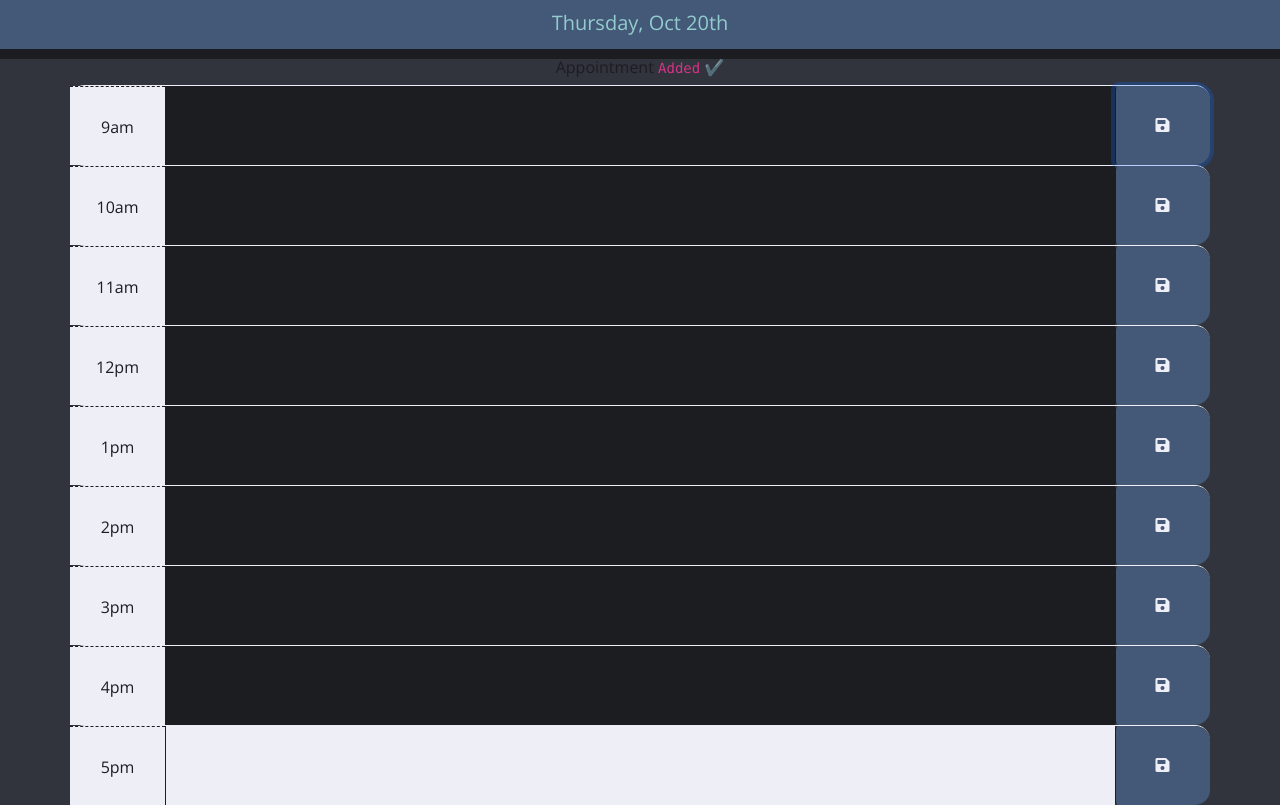
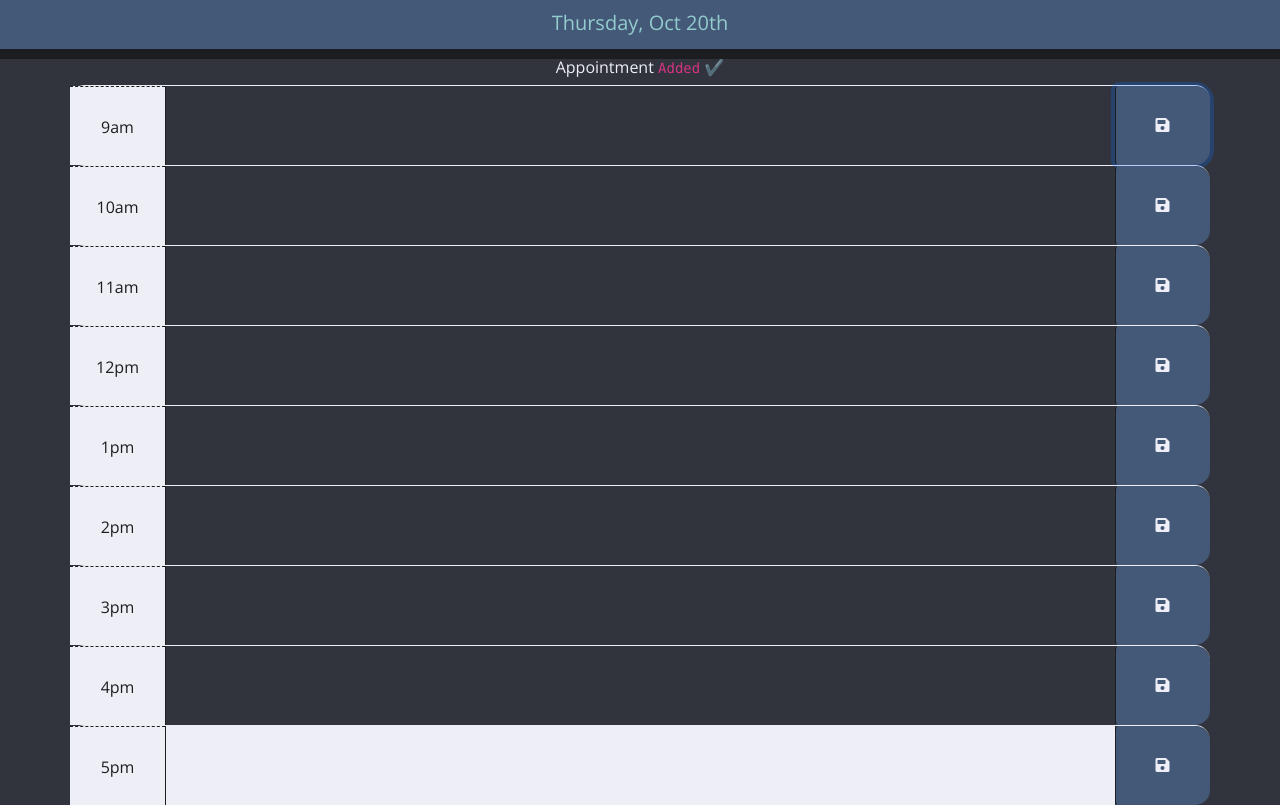
Before and after one commit to jlewisit/work-day-scheduler, a plain HTML site: page index.html in a window 1280 px wide. Both pictures are taken after a click on the button 1162 px from the left and 207 px from the top of the page. Shown: the part 108-913 px from the top of the page. Drawn offline with nearby package versions, Linux system fonts and the light colour scheme; a web font is replaced by a local one.

Commit message:
code cleanup

```diff
--- a/Develop/script.js
+++ b/Develop/script.js
@@ -7,7 +7,7 @@ var currentTime = moment();
 // listen for save button clicks
 $('.saveBtn').on('click', function() {
     // get row text field class and row id values
-    var value = $(this).siblings('description').val();
+    var value = $(this).siblings('.description').val();
     var time = $(this).parent().attr('id');
     // save to localStorage
     localStorage.setItem(time /* aka KEY = row id */, value /* text in the text area */);
@@ -22,8 +22,7 @@ $('.saveBtn').on('click', function() {
 // load any saved data from localStorage
 // localStorage KEY is also the row id
 // 9
-$("#hour9-row .description").val(localStorage.getItem("hour9-row"));
-
+$("#hour9-row .description").val(localStorage.getItem(".hour9-row"));
 // 10
 $("#hour10-row .description").val(localStorage.getItem("hour10-row"));
 
--- a/Develop/style.css
+++ b/Develop/style.css
@@ -58,8 +58,8 @@ textarea {
 
 .past {
   /* background-color: #d3d3d3; */
-  background-color: var(--dark);
-  color: var(--light);
+  background-color: var(--tertiary);
+  color: var(--secondary);
 }
 
 .present {
@@ -72,7 +72,7 @@ textarea {
   /* background-color: #77dd77; */
   background-color: var(--secondary);
   /* color: var(--light); */
-  color: var(--light);
+  color: var(--dark);
 }
 
 .saveBtn {
@@ -93,7 +93,7 @@ textarea {
 .notification {
   display: none;
   padding-bottom: 10px;
-  color: var(--dark);
+  color: var(--light);
 }
 
 .show {
```
